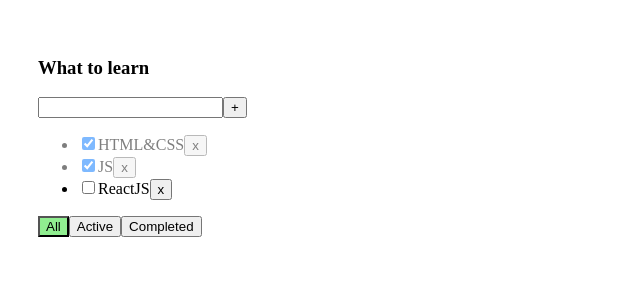
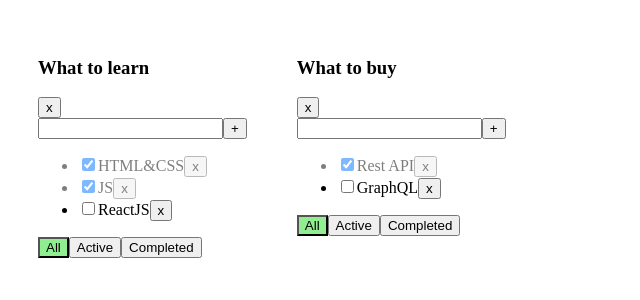
Before and after one commit to Evgeny001/todoList, a React (Vite) app: page / in a window 1280 px wide. Shown: the top 300 px of the page, without its empty margins (0-640 px from the left). Built offline with nearby package versions, Linux system fonts and the light colour scheme.

Commit message:
update data structure, types, and functions for working with multiple todolists

```diff
--- a/src/App.tsx
+++ b/src/App.tsx
@@ -1,11 +1,17 @@
 import { useState } from 'react'
 
-import { Todolist } from '@/Todolist'
+import { TodolistItem } from '@/Todolist'
 import { v1 } from 'uuid'
 
 import './App.css'
 
-export interface Task {
+export type Todolist = {
+  filter: FilterValues
+  id: string
+  title: string
+}
+
+export type Task = {
   id: string
   isDone: boolean
   title: string
@@ -13,56 +19,84 @@ export interface Task {
 
 export type FilterValues = 'active' | 'all' | 'completed'
 
-export function App() {
-  const [tasks, setTasks] = useState<Array<Task>>([
-    { id: v1(), isDone: true, title: 'HTML&CSS' },
-    { id: v1(), isDone: true, title: 'JS' },
-    { id: v1(), isDone: false, title: 'ReactJS' },
+export type TasksState = Record<string, Task[]>
+
+export const App = () => {
+  const todolistId1 = v1()
+  const todolistId2 = v1()
+
+  const [todolists, setTodolists] = useState<Todolist[]>([
+    { filter: 'all', id: todolistId1, title: 'What to learn' },
+    { filter: 'all', id: todolistId2, title: 'What to buy' },
   ])
-  const [filter, setFilter] = useState<FilterValues>('all')
 
-  let tasksForTodolist = tasks
+  const [tasks, setTasks] = useState<TasksState>({
+    [todolistId1]: [
+      { id: v1(), isDone: true, title: 'HTML&CSS' },
+      { id: v1(), isDone: true, title: 'JS' },
+      { id: v1(), isDone: false, title: 'ReactJS' },
+    ],
+    [todolistId2]: [
+      { id: v1(), isDone: true, title: 'Rest API' },
+      { id: v1(), isDone: false, title: 'GraphQL' },
+    ],
+  })
 
-  if (filter === 'active') {
-    tasksForTodolist = tasks.filter(el => !el.isDone)
-  }
-  if (filter === 'completed') {
-    tasksForTodolist = tasks.filter(el => el.isDone)
+  const changeFilter = (todolistId: string, filter: FilterValues) => {
+    setTodolists(
+      todolists.map(todolist => (todolist.id === todolistId ? { ...todolist, filter } : todolist))
+    )
   }
 
-  const removeTask = (id: string) => {
-    setTasks(tasks.filter(task => task.id !== id))
+  const deleteTodolist = (todolistId: string) => {
+    setTodolists(todolists.filter(todolist => todolist.id !== todolistId))
+    delete tasks[todolistId]
+    setTasks({ ...tasks })
   }
 
-  const changeFilter = (filter: FilterValues) => {
-    setFilter(filter)
+  const deleteTask = (todolistId: string, taskId: string) => {
+    setTasks({ ...tasks, [todolistId]: tasks[todolistId].filter(task => task.id !== taskId) })
   }
 
-  const addTask = (title: string) => {
-    const newTask: Task = {
-      id: v1(),
-      isDone: false,
-      title,
-    }
+  const createTask = (todolistId: string, title: string) => {
+    const newTask = { id: v1(), isDone: false, title }
 
-    setTasks([...tasks, newTask])
+    setTasks({ ...tasks, [todolistId]: [newTask, ...tasks[todolistId]] })
   }
 
-  const changeTaskStatus = (taskId: string, taskStatus: boolean) => {
-    setTasks(tasks.map(task => (task.id === taskId ? { ...task, isDone: taskStatus } : task)))
+  const changeTaskStatus = (todolistId: string, taskId: string, isDone: boolean) => {
+    setTasks({
+      ...tasks,
+      [todolistId]: tasks[todolistId].map(task => (task.id == taskId ? { ...task, isDone } : task)),
+    })
   }
 
   return (
     <div className={'App'}>
-      <Todolist
-        addTask={addTask}
-        changeFilter={changeFilter}
-        changeTaskStatus={changeTaskStatus}
-        filter={filter}
-        removeTask={removeTask}
-        tasks={tasksForTodolist}
-        title={'What to learn'}
-      />
+      {todolists.map(todolist => {
+        const todolistTasks = tasks[todolist.id]
+        let filteredTasks = todolistTasks
+
+        if (todolist.filter === 'active') {
+          filteredTasks = todolistTasks.filter(task => !task.isDone)
+        }
+        if (todolist.filter === 'completed') {
+          filteredTasks = todolistTasks.filter(task => task.isDone)
+        }
+
+        return (
+          <TodolistItem
+            changeFilter={changeFilter}
+            changeTaskStatus={changeTaskStatus}
+            createTask={createTask}
+            deleteTask={deleteTask}
+            deleteTodolist={deleteTodolist}
+            key={todolist.id}
+            tasks={filteredTasks}
+            todolist={todolist}
+          />
+        )
+      })}
     </div>
   )
 }
--- a/src/Button.tsx
+++ b/src/Button.tsx
@@ -1,11 +1,11 @@
 import { ButtonHTMLAttributes } from 'react'
 
-export interface ButtonProps extends ButtonHTMLAttributes<HTMLButtonElement> {
+export interface Props extends ButtonHTMLAttributes<HTMLButtonElement> {
   className?: string
   title: string
 }
 
-export const Button = ({ className, title, ...otherProps }: ButtonProps) => {
+export const Button = ({ className, title, ...otherProps }: Props) => {
   return (
     <button type={'button'} {...otherProps} className={className}>
       {title}
--- a/src/Todolist.tsx
+++ b/src/Todolist.tsx
@@ -1,32 +1,36 @@
 import { ChangeEvent, KeyboardEvent, useState } from 'react'
 
-import { FilterValues, Task } from '@/App'
+import { FilterValues, Task, Todolist } from '@/App'
 import { Button } from '@/Button'
 
-interface TodolistProps {
-  addTask: (title: string) => void
-  changeFilter: (filter: FilterValues) => void
-  changeTaskStatus: (taskId: string, taskStatus: boolean) => void
-  filter: FilterValues
-  removeTask: (taskId: string) => void
-  tasks: Array<Task>
-  title: string
+interface Props {
+  changeFilter: (todolistId: string, filter: FilterValues) => void
+  changeTaskStatus: (todolistId: string, taskId: string, isDone: boolean) => void
+  createTask: (todolistId: string, title: string) => void
+  deleteTask: (todolistId: string, taskId: string) => void
+  deleteTodolist: (todolistId: string) => void
+  tasks: Task[]
+  todolist: Todolist
 }
-export const Todolist = ({
-  addTask,
-  changeFilter,
-  changeTaskStatus,
-  filter,
-  removeTask,
-  tasks,
-  title,
-}: TodolistProps) => {
-  const [taskTitle, setTaskTitle] = useState<string>('')
+export const TodolistItem = (props: Props) => {
+  const {
+    changeFilter,
+    changeTaskStatus,
+    createTask,
+    deleteTask,
+    deleteTodolist,
+    tasks,
+    todolist: { filter, id, title },
+  } = props
+
+  const [taskTitle, setTaskTitle] = useState('')
   const [error, setError] = useState<null | string>(null)
 
-  const addTaskHandler = () => {
-    if (taskTitle.trim() !== '') {
-      addTask(taskTitle.trim())
+  const createTaskHandler = () => {
+    const trimmedTitle = taskTitle.trim()
+
+    if (trimmedTitle !== '') {
+      createTask(id, trimmedTitle)
       setTaskTitle('')
     } else {
       setError('Title is required')
@@ -35,30 +39,35 @@ export const Todolist = ({
 
   const changeTaskTitleHandler = (e: ChangeEvent<HTMLInputElement>) => {
     setTaskTitle(e.currentTarget.value)
+    setError(null)
   }
 
-  const addTaskOnKeyUpHandler = (e: KeyboardEvent<HTMLInputElement>) => {
-    setError(null)
-    if (e.key === 'Enter') {
-      addTaskHandler()
+  const createTaskOnEnterHandler = (event: KeyboardEvent<HTMLInputElement>) => {
+    if (event.key === 'Enter') {
+      createTaskHandler()
     }
   }
 
-  const changeFilterTasksHandler = (filter: FilterValues) => {
-    changeFilter(filter)
+  const changeFilterHandler = (filter: FilterValues) => {
+    changeFilter(id, filter)
+  }
+
+  const deleteTodolistHandler = () => {
+    deleteTodolist(id)
   }
 
   return (
     <div>
       <h3>{title}</h3>
+      <Button onClick={deleteTodolistHandler} title={'x'} />
       <div>
         <input
           className={error ? 'error' : ''}
           onChange={changeTaskTitleHandler}
-          onKeyDown={addTaskOnKeyUpHandler}
+          onKeyDown={createTaskOnEnterHandler}
           value={taskTitle}
         />
-        <Button onClick={addTaskHandler} title={'+'} />
+        <Button onClick={createTaskHandler} title={'+'} />
         {error && <div className={'error-message'}>{error}</div>}
       </div>
       {tasks.length === 0 ? (
@@ -66,18 +75,18 @@ export const Todolist = ({
       ) : (
         <ul>
           {tasks.map(task => {
-            const removeTaskHandler = () => {
-              removeTask(task.id)
+            const deleteTaskHandler = () => {
+              deleteTask(id, task.id)
             }
             const changeTaskStatusHandler = (e: ChangeEvent<HTMLInputElement>) => {
-              changeTaskStatus(task.id, e.currentTarget.checked)
+              changeTaskStatus(id, task.id, e.currentTarget.checked)
             }
 
             return (
               <li className={task.isDone ? 'is-done' : ''} key={task.id}>
                 <input checked={task.isDone} onChange={changeTaskStatusHandler} type={'checkbox'} />
                 <span>{task.title}</span>
-                <Button onClick={removeTaskHandler} title={'x'} />
+                <Button onClick={deleteTaskHandler} title={'x'} />
               </li>
             )
           })}
@@ -86,17 +95,17 @@ export const Todolist = ({
       <div>
         <Button
           className={filter === 'all' ? 'active-filter' : ''}
-          onClick={() => changeFilterTasksHandler('all')}
+          onClick={() => changeFilterHandler('all')}
           title={'All'}
         />
         <Button
           className={filter === 'active' ? 'active-filter' : ''}
-          onClick={() => changeFilterTasksHandler('active')}
+          onClick={() => changeFilterHandler('active')}
           title={'Active'}
         />
         <Button
           className={filter === 'completed' ? 'active-filter' : ''}
-          onClick={() => changeFilterTasksHandler('completed')}
+          onClick={() => changeFilterHandler('completed')}
           title={'Completed'}
         />
       </div>
```
